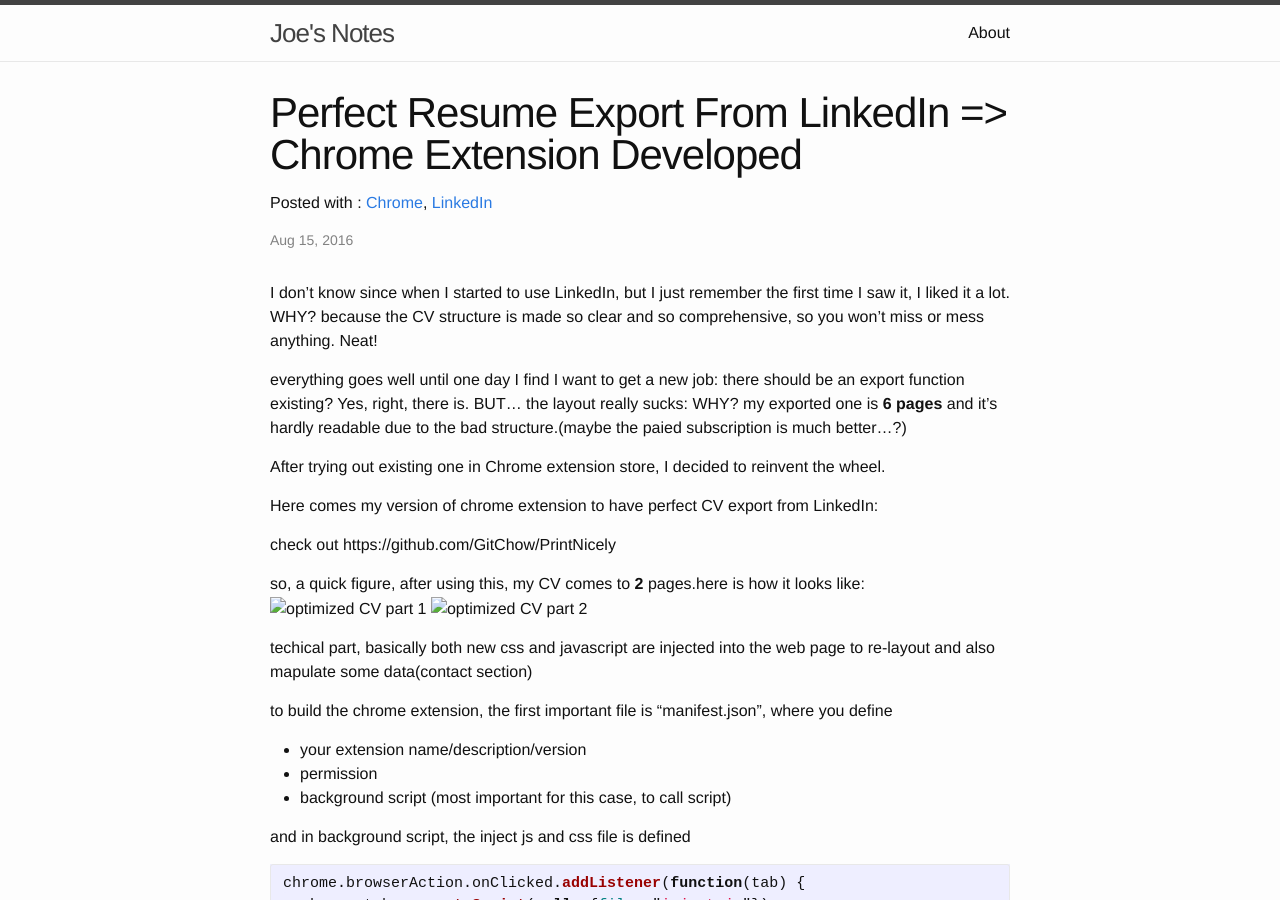
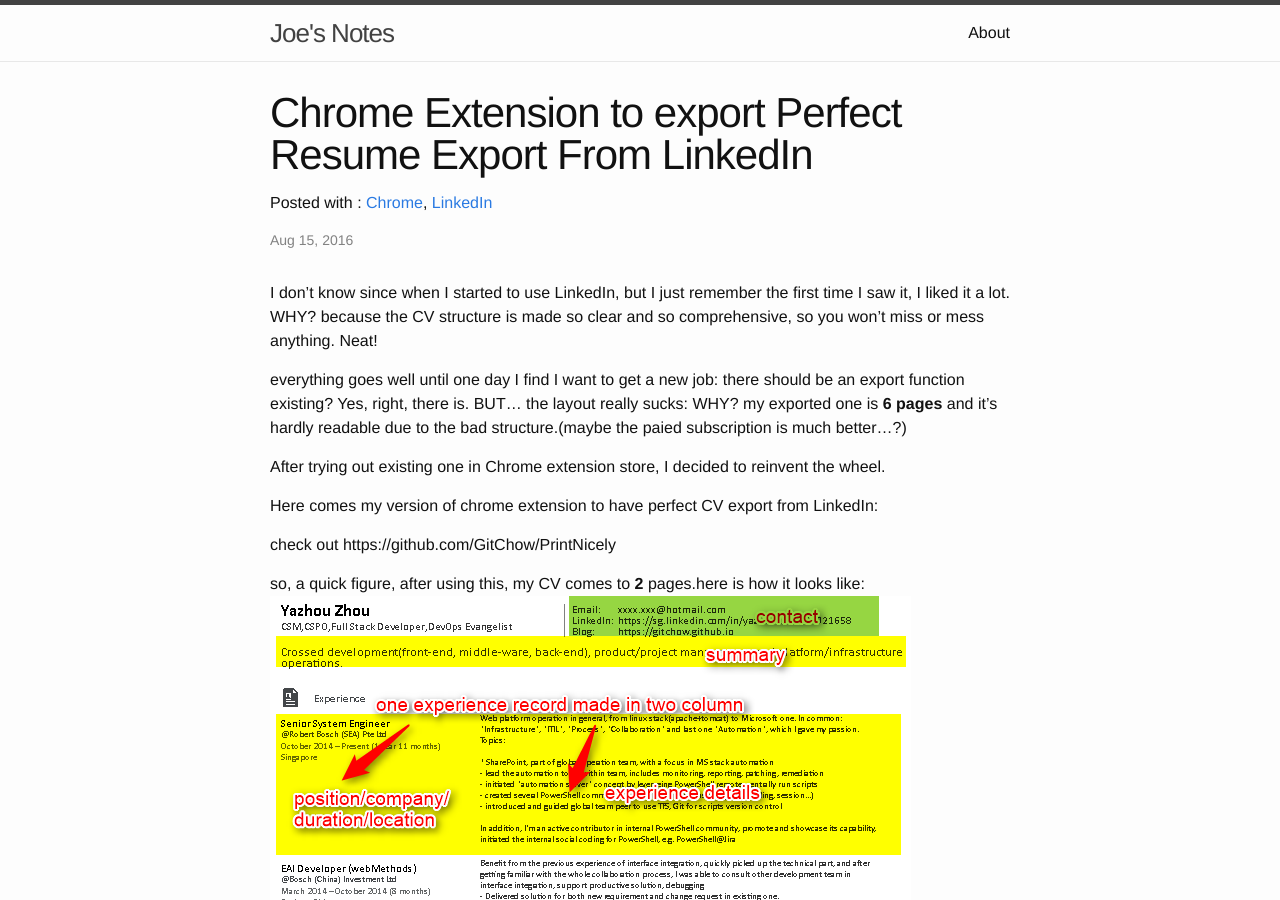
Before and after one commit to GitChow/gitchow.github.io, a Jekyll site: the page built from _posts/2016-08-15-perfect-resume-export-from-linked-chrome-extension.md, in a window 1280 px wide and 900 px high. Built offline with Jekyll 4.4.1, drawn with Linux system fonts in a browser that asks for light colours; emoji names are drawn with the system emoji font.

Commit message:
fix image

```diff
--- a/_posts/2016-08-15-perfect-resume-export-from-linked-chrome-extension.md
+++ b/_posts/2016-08-15-perfect-resume-export-from-linked-chrome-extension.md
@@ -1,6 +1,6 @@
 ---
 layout: post
-title:  "Perfect Resume Export From LinkedIn => Chrome Extension Developed"
+title:  "Chrome Extension to export Perfect Resume Export From LinkedIn"
 date:   2016-08-15 21:18:15 +0800
 categories: jekyll update
 tags: [Chrome,LinkedIn]
@@ -21,8 +21,8 @@ Here comes my version of chrome extension to have perfect CV export from LinkedI
 check out https://github.com/GitChow/PrintNicely
 
 so, a quick figure, after using this, my CV comes to **2** pages.here is how it looks like:
-![optimized CV part 1](../images/linkedin_cv_chrome/optimizedResume_part1.png)
-![optimized CV part 2](../images/linkedin_cv_chrome/optimizedResume_part2.png)
+![optimized CV part 1](https://gitchow.github.io/images/linkedin_cv_chrome/optimizedResume_part1.png)
+![optimized CV part 2](https://gitchow.github.io/images/linkedin_cv_chrome/optimizedResume_part2.png)
 
 techical part, basically both new css and javascript are injected into the web page to re-layout and also mapulate some data(contact section)
 
```
